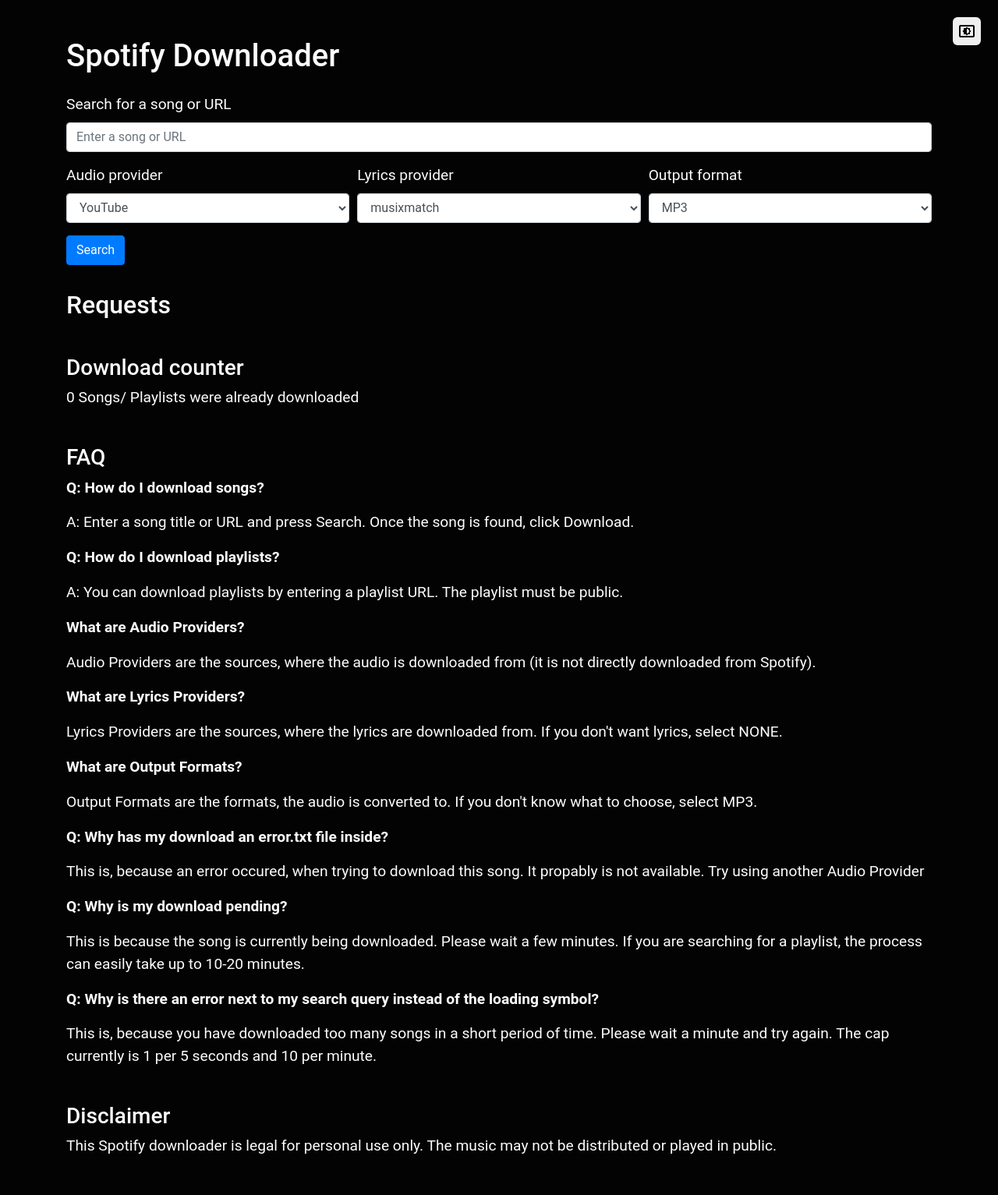
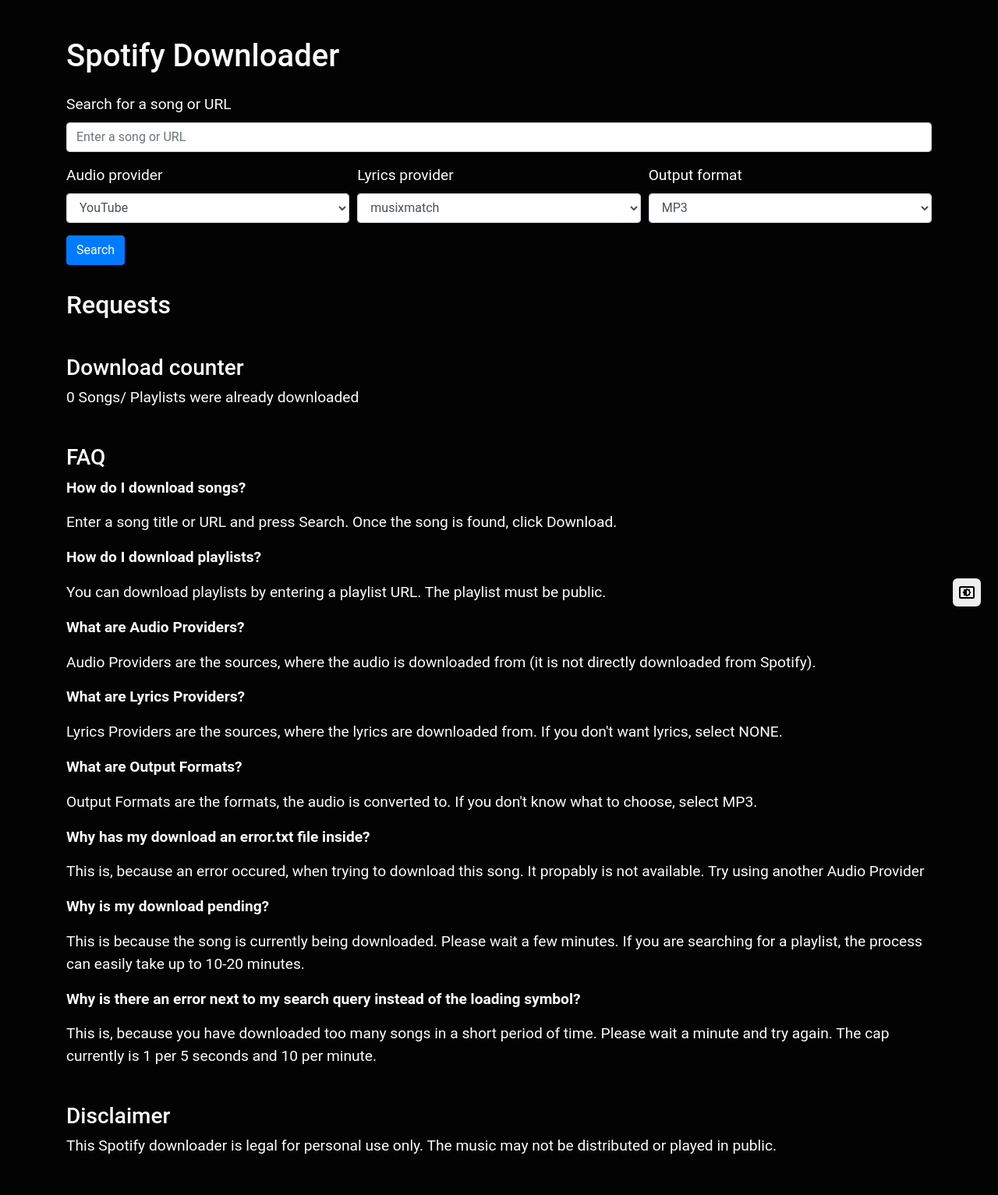
Before and after one commit to 2Friendly4You/SpotifyDownloader, a Flask app: page / in a window 1280 px wide. Shown: the top 1533 px of the page at 78% size. Run offline with Flask 3, Linux system fonts and the light colour scheme; some libraries are stand-ins or nearby versions.

Commit message:
Fix position and alignment in light mode and update FAQ section

```diff
--- a/templates/index.html
+++ b/templates/index.html
@@ -90,8 +90,8 @@
         }
 
         .lightMode {
-            position: absolute;
-            top: 20px;
+            position: fixed;
+            bottom: 20px;
             right: 20px;
             border-radius: 20%;
             border-width: 2px;
@@ -167,10 +167,10 @@
             <br>
             <div>
                 <h3>FAQ</h3>
-                <p><b>Q: How do I download songs?</b></p>
-                <p>A: Enter a song title or URL and press Search. Once the song is found, click Download.</p>
-                <p><b>Q: How do I download playlists?</b></p>
-                <p>A: You can download playlists by entering a playlist URL. The playlist must be public.</p>
+                <p><b>How do I download songs?</b></p>
+                <p>Enter a song title or URL and press Search. Once the song is found, click Download.</p>
+                <p><b>How do I download playlists?</b></p>
+                <p>You can download playlists by entering a playlist URL. The playlist must be public.</p>
                 <p><b>What are Audio Providers?</b></p>
                 <p>Audio Providers are the sources, where the audio is downloaded from (it is not directly downloaded
                     from
@@ -183,15 +183,15 @@
                 <p>Output Formats are the formats, the audio is converted to. If you don't know what to choose, select
                     MP3.
                 </p>
-                <p><b>Q: Why has my download an error.txt file inside?</b></p>
+                <p><b>Why has my download an error.txt file inside?</b></p>
                 <p>This is, because an error occured, when trying to download this song. It propably is not available.
                     Try
                     using another Audio Provider</p>
-                <p><b>Q: Why is my download pending?</b></p>
+                <p><b>Why is my download pending?</b></p>
                 <p>This is because the song is currently being downloaded. Please wait a few minutes. If you are
                     searching
                     for a playlist, the process can easily take up to 10-20 minutes.</p>
-                <p><b>Q: Why is there an error next to my search query instead of the loading symbol?</b></p>
+                <p><b>Why is there an error next to my search query instead of the loading symbol?</b></p>
                 <p>This is, because you have downloaded too many songs in a short period of time. Please wait a minute
                     and try again. The cap currently is 1 per 5 seconds and 10 per minute.</p>
                 <br>
```
